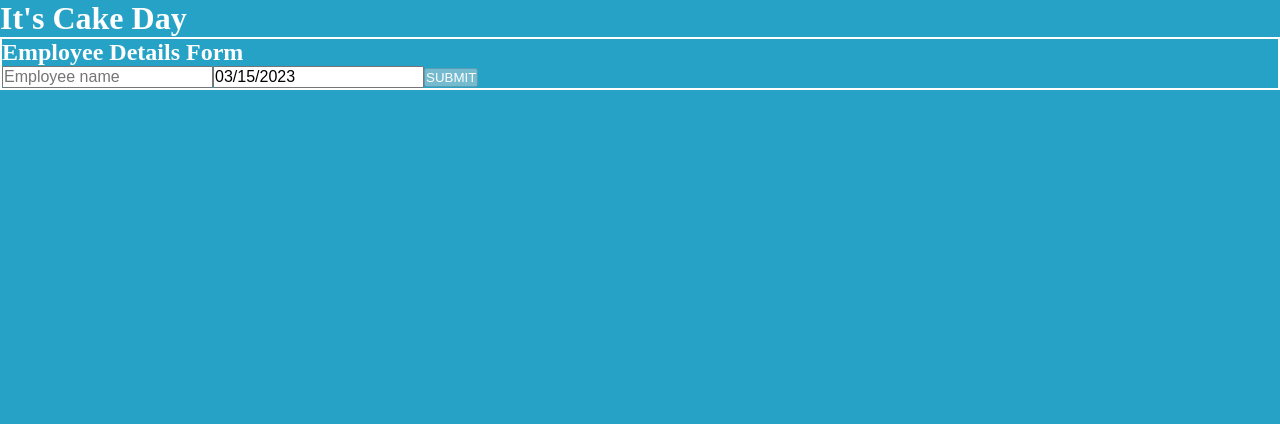
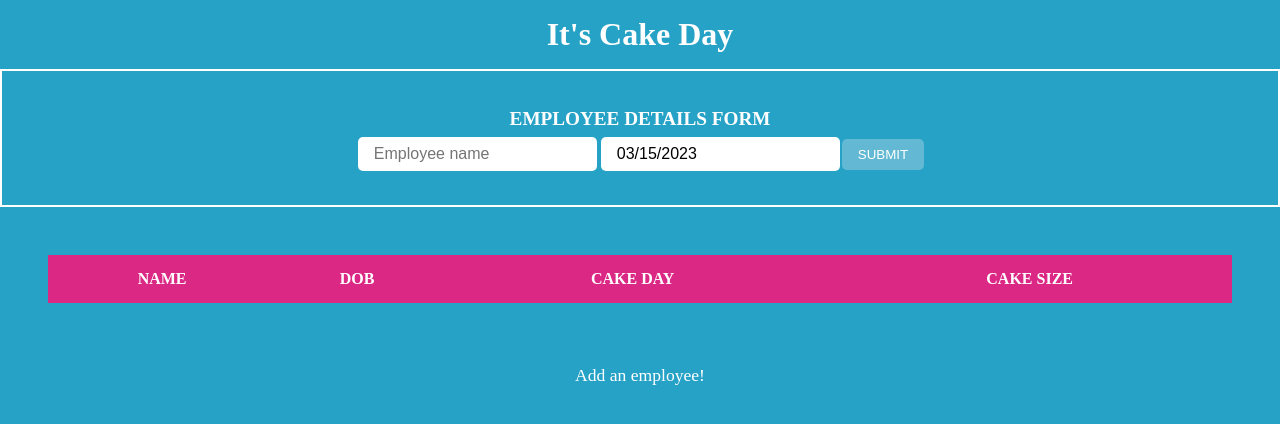
Before and after one commit to Ollie-C/cakeday, a React (Create React App) app: page / in a window 1280 px wide. Shown: the top 424 px of the page. Built offline with nearby package versions, Linux system fonts and the light colour scheme.

Commit message:
:sparkles: Table rendered

```diff
--- a/src/App.js
+++ b/src/App.js
@@ -1,5 +1,6 @@
 import { useEffect, useState } from "react";
 import Form from "./components/Form/Form";
+import Table from "./components/Table/Table";
 import "./styles/Styles.scss";
 
 const App = () => {
@@ -28,6 +29,7 @@ const App = () => {
       </header>
       <main>
         <Form employees={employees} setEmployees={setEmployees} />
+        <Table employees={employees} />
       </main>
     </div>
   );
--- a/src/components/Form/Form.jsx
+++ b/src/components/Form/Form.jsx
@@ -9,7 +9,7 @@ import { v4 } from "uuid";
 import DatePicker from "react-datepicker";
 
 const Form = ({ employees, setEmployees }) => {
-  const [newEmployee, setNewEmployee] = useState({ name: "", dob: "" });
+  const [newEmployee, setNewEmployee] = useState({ name: "", dob: new Date() });
 
   const handleSubmit = (e) => {
     e.preventDefault();
@@ -33,12 +33,12 @@ const Form = ({ employees, setEmployees }) => {
     setEmployees([employee, ...updatedEmployees]);
 
     // Reset;
-    setNewEmployee({ name: "", dob: "" });
+    setNewEmployee({ name: "", dob: new Date() });
   };
 
   return (
     <form className="form" onSubmit={handleSubmit}>
-      <h2>Employee Details Form</h2>
+      <h2>EMPLOYEE DETAILS FORM</h2>
       <div className="form__fields">
         <input
           type="text"
@@ -50,13 +50,13 @@ const Form = ({ employees, setEmployees }) => {
           }
         />
         <DatePicker
-          selected={new Date()}
-          onChange={(e) => setNewEmployee({ ...newEmployee, dob: e })}
+          selected={newEmployee.dob}
+          onSelect={(e) => setNewEmployee({ ...newEmployee, dob: e })}
         />
         <button
           className="form__cta"
           type="submit"
-          disabled={!newEmployee.name || !newEmployee.dob}
+          disabled={!newEmployee.name}
         >
           SUBMIT
         </button>
--- a/src/components/Form/Form.scss
+++ b/src/components/Form/Form.scss
@@ -3,4 +3,31 @@
 
 .form {
   border: 2px solid $app-white;
+  padding: 2rem;
+  @include flex(column, center, center);
+
+  h2 {
+    padding: 5px;
+    font-size: 1.2rem;
+  }
+
+  &__fields {
+    @include flex(row, center, center);
+
+    input {
+      padding: 0.5rem 1rem;
+      margin: 2px;
+      border-radius: 5px;
+      border: none;
+    }
+  }
+
+  &__cta {
+    padding: 0.5rem 1rem;
+    border-radius: 5px;
+    border: none;
+    &:hover {
+      background-color: $app-pink;
+    }
+  }
 }
--- /dev/null
+++ b/src/components/Table/Table.jsx
@@ -0,0 +1,34 @@
+import React from "react";
+//Styles
+import "./Table.scss";
+
+const Table = ({ employees }) => {
+  return (
+    <section className="table-container">
+      <table className="table">
+        <thead className="table__head">
+          <tr>
+            <th>NAME</th>
+            <th>DOB</th>
+            <th>CAKE DAY</th>
+            <th>CAKE SIZE</th>
+          </tr>
+        </thead>
+        <tbody className="table__body">
+          {employees &&
+            employees.map((employee) => (
+              <tr className="table__row" key={employee.id}>
+                <td>{employee.name}</td>
+                <td>{new Date(employee.dob).toDateString().slice(4, 15)}</td>
+                <td>{employee.cakeDay.slice(4, 15)}</td>
+                <td>{employee.cakeSize}</td>
+              </tr>
+            ))}
+        </tbody>
+      </table>
+      {employees.length < 1 && <p className="table__error">Add an employee!</p>}
+    </section>
+  );
+};
+
+export default Table;
--- /dev/null
+++ b/src/components/Table/Table.scss
@@ -0,0 +1,42 @@
+@use "../../styles/partials/variables" as *;
+@use "../../styles/partials/mixins" as *;
+
+.table-container {
+  width: 100%;
+  @include flex(column, center, center);
+  padding: 3rem;
+}
+
+.table {
+  text-align: center;
+  border-collapse: collapse;
+  width: 100%;
+
+  &__head {
+    position: sticky;
+    background-color: $app-pink;
+
+    tr {
+      height: 3rem;
+    }
+  }
+
+  &__body {
+    background-color: $app-white;
+    color: $app-blue;
+    width: 100%;
+  }
+
+  &__row {
+    height: 2rem;
+    width: 100%;
+
+    td {
+      font-size: 1.2rem;
+    }
+  }
+
+  &__error {
+    padding: 4rem;
+  }
+}
--- a/src/styles/Styles.scss
+++ b/src/styles/Styles.scss
@@ -1,3 +1,11 @@
 @use "./partials/resets";
 @use "./partials/variables" as *;
 @use "./partials/mixins" as *;
+
+header {
+  h1 {
+    width: 100%;
+    text-align: center;
+    padding: 1rem;
+  }
+}
```
